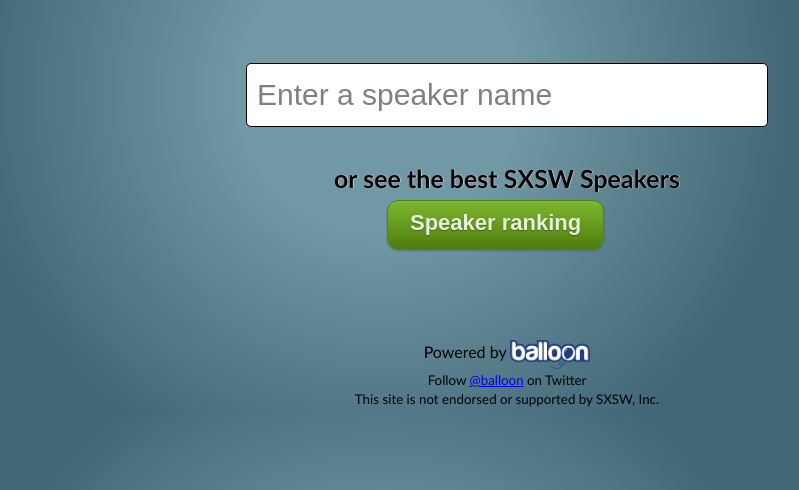
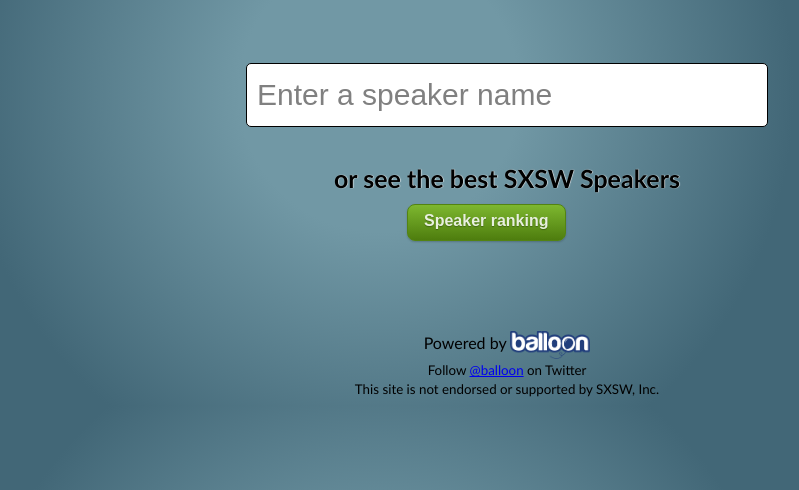
Before and after one commit to Wisembly/Dev-Votrequestion.com, a PHP site: page / in a window 1280 px wide. Shown: the part 223-713 px from the top of the page, without its empty margins (133-932 px from the left). Run offline with PHP 8.4, Linux system fonts and the light colour scheme; some libraries are stand-ins or nearby versions.

Commit message:
CSS bouton homepage

```diff
--- a/rms/css/styles.css
+++ b/rms/css/styles.css
@@ -70,7 +70,7 @@
 	cursor: pointer;
 	text-align: center;
 	text-decoration: none;
-	font: bold 22px/100% Arial;
+	font: bold 16px/100% Arial;
 	padding: .5em 1em .7em;
 	text-shadow: 0 1px 1px rgba(0,0,0,.3);
 	-webkit-border-radius: .5em;
@@ -79,7 +79,7 @@
 	-webkit-box-shadow: 0 1px 2px rgba(0,0,0,.2);
 	-moz-box-shadow: 0 1px 2px rgba(0,0,0,.2);
 	box-shadow: 0 1px 2px rgba(0,0,0,.2);
-	margin-left:330px;
+	margin-left:350px;
 	}
 
 .button:hover {
```
